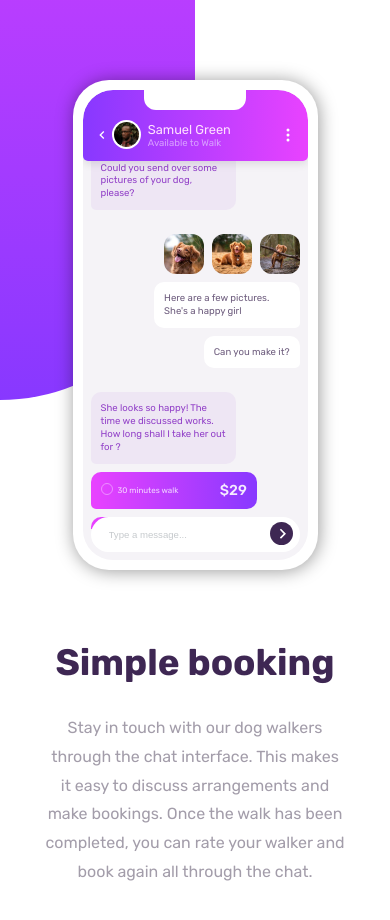
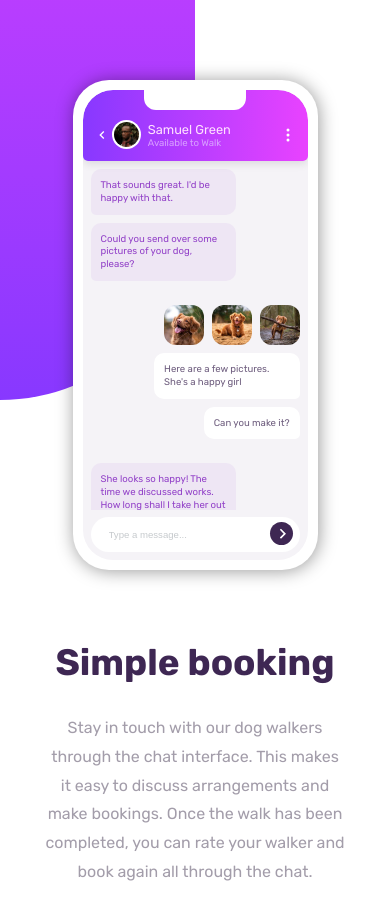
Before and after one commit to marsou001/chat-app-css-illustration, a React (Create React App) app: page / in a window 390 px wide. Shown: the top 920 px of the page. Built offline with nearby package versions, Linux system fonts and the light colour scheme.

Commit message:
fix: add margin-top and decrease height of PhoneMessages

```diff
--- a/src/components/Phone/PhoneMessages/PhoneMessages.tsx
+++ b/src/components/Phone/PhoneMessages/PhoneMessages.tsx
@@ -3,7 +3,8 @@ import Messages from './Messages/Messages';
 import messages from './messages';
 
 const PhoneRestContainer = styled.div`
-    height: 95%;
+    height: 75%;
+    margin-top: 34%;
     overflow-y: scroll;
     &::-webkit-scrollbar {
         background: transparent;
```
